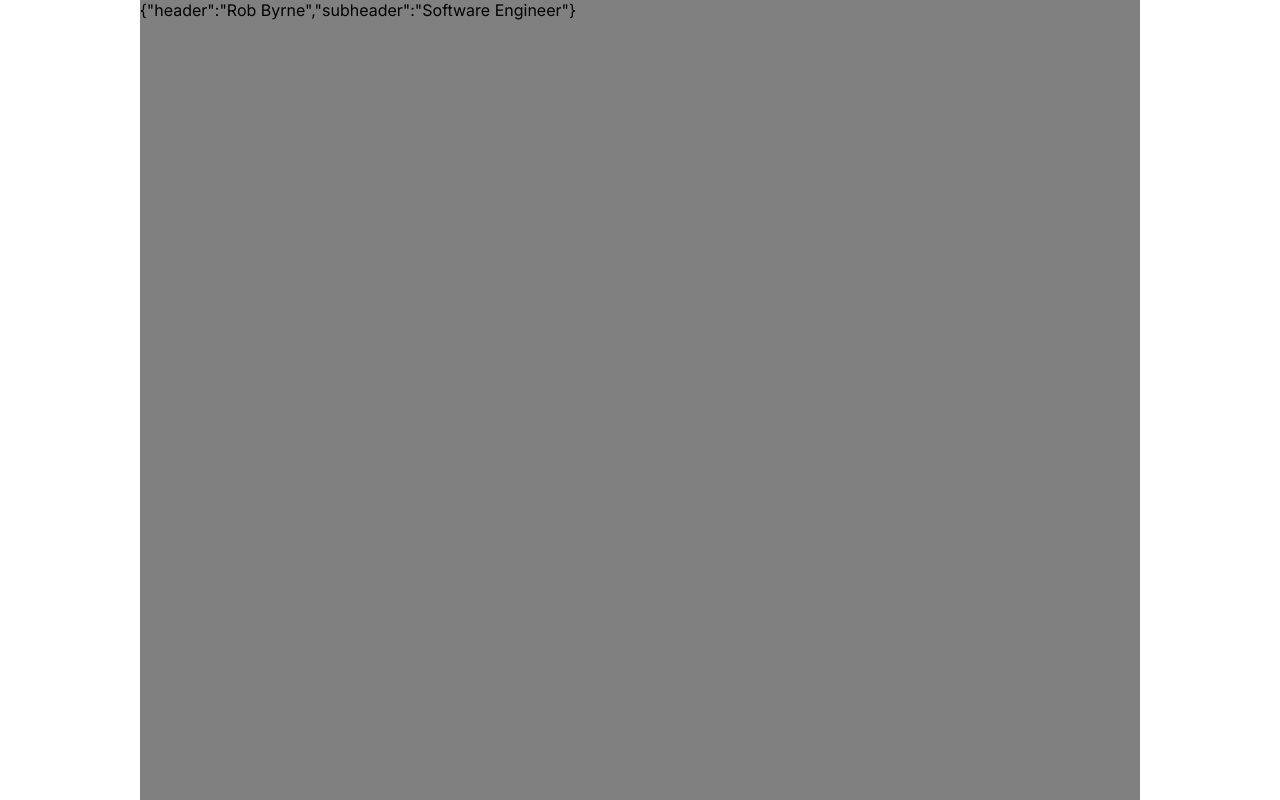
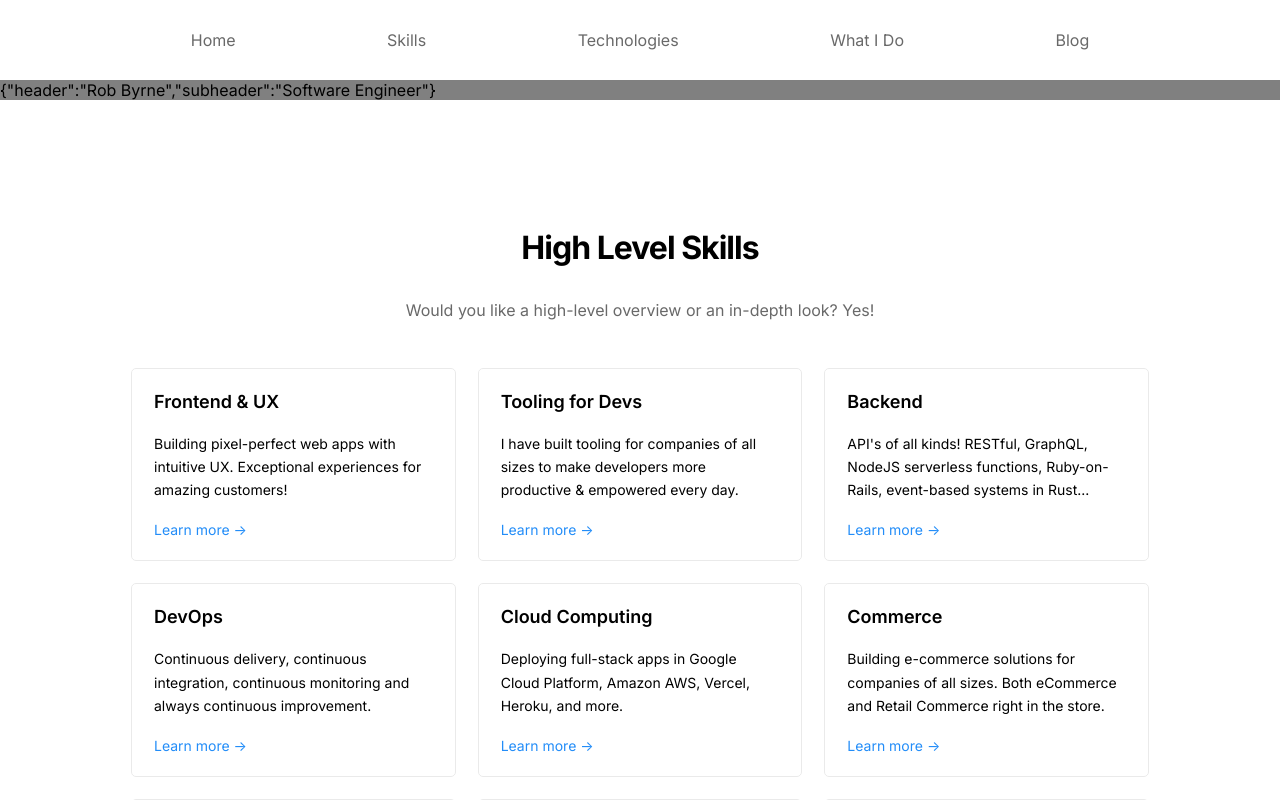
Before and after one commit to leanrob/portfolio-next, a Next.js app: page / in a window 1280 px wide. Built offline with nearby package versions, Linux system fonts and the light colour scheme; no server answers.

Commit message:
Add menu component

```diff
--- a/components/Home/AboutThisSite.tsx
+++ b/components/Home/AboutThisSite.tsx
@@ -2,8 +2,6 @@ import React from 'react'
 
 import { ATSContainer } from './HomeStyles'
 
-const AboutThisSite = ({ data }: any) => (
-    <ATSContainer>{JSON.stringify(data)}</ATSContainer>
-)
+const AboutThisSite = () => <ATSContainer>about this site</ATSContainer>
 
 export default AboutThisSite
--- a/components/Home/HighLevelSkills.tsx
+++ b/components/Home/HighLevelSkills.tsx
@@ -1,5 +1,4 @@
 import React from 'react'
-import Image from 'next/image'
 
 import {
     HLSContainer,
--- a/components/Home/HomeStyles.ts
+++ b/components/Home/HomeStyles.ts
@@ -1,4 +1,36 @@
 import styled from 'styled-components'
+
+// Menu Styles
+
+const MenuContainer = styled.div`
+    width: 100%;
+    display: flex;
+    justify-content: center;
+    align-items: center;
+    background-color: white;
+    min-height: 80px;
+    position: sticky;
+    top: 0;
+`
+
+const MenuItems = styled.div`
+    width: 1050px;
+    height: 60px;
+    display: flex;
+    align-items: center;
+    justify-content: space-around;
+`
+
+const Item = styled.div`
+    margin: 0 10px;
+    color: rgb(105, 105, 105);
+
+    &:hover {
+        color: rgb(0, 0, 0);
+    }
+`
+
+// END - Menu Styles
 
 const ATFContainer = styled.div`
     width: 100%;
@@ -9,11 +41,11 @@ const ATFContainer = styled.div`
 // High Level Skills Styles
 
 const HLSContainer = styled.div`
-    width: 100%;
+    max-width: 1050px;
     display: flex;
     flex-direction: column;
     align-items: center;
-    padding: 6.25rem 0;
+    padding: 6.25rem 1rem;
 `
 
 const SkillsHeader = styled.h2`
@@ -33,7 +65,6 @@ const SkillsSubheader = styled.p`
 const SkillsGrid = styled.div`
     display: grid;
     grid-template-columns: repeat(3, 1fr);
-    //grid-template-rows: 100px 100px 100px;
     column-gap: 22px;
     row-gap: 22px;
 `
@@ -86,11 +117,33 @@ const ATSContainer = styled.div`
     height: 600px;
 `
 
+// Languages and Frameworks Styles
+
 const LAFContainer = styled.div`
     width: 100%;
     background-color: lightpink;
     height: 800px;
 `
+
+const LAFScrollContainer = styled.div`
+    overflow: hidden;
+    white-space: nowrap;
+    width: 100vw;
+    left: calc((100vw - 1000px) / 2);
+`
+
+const LogosRow = styled.div`
+    display: inline-block;
+    white-space: nowrap;
+    overflow: hidden;
+    animation: slide 80s linear infinite;
+`
+
+const LogosContent = styled.div`
+    display: flex;
+`
+
+// END - Languages and Frameworks Styles
 
 const CMContainer = styled.div`
     width: 100%;
@@ -105,9 +158,15 @@ const FooterContainer = styled.div`
 `
 
 export {
+    MenuContainer,
+    MenuItems,
+    Item,
     ATFContainer,
     ATSContainer,
     LAFContainer,
+    LAFScrollContainer,
+    LogosRow,
+    LogosContent,
     CMContainer,
     FooterContainer,
     HLSContainer,
--- a/components/Home/LanguagesAndFrameworks.tsx
+++ b/components/Home/LanguagesAndFrameworks.tsx
@@ -1,9 +1,22 @@
 import React from 'react'
 
-import { LAFContainer } from './HomeStyles'
+import {
+    LAFContainer,
+    LAFScrollContainer,
+    LogosRow,
+    LogosContent,
+} from './HomeStyles'
 
 const LanguagesAndFrameworks = () => (
-    <LAFContainer>Languages and Frameworks</LAFContainer>
+    <LAFContainer>
+        <LAFScrollContainer>
+            <LogosRow>
+                <LogosContent>
+                    <div>stuff</div>
+                </LogosContent>
+            </LogosRow>
+        </LAFScrollContainer>
+    </LAFContainer>
 )
 
 export default LanguagesAndFrameworks
--- /dev/null
+++ b/components/Home/Menu.tsx
@@ -0,0 +1,20 @@
+import React from 'react'
+
+import { MenuContainer, MenuItems, Item } from './HomeStyles'
+
+const Menu = ({ data }: any) => {
+    const menuItems = data.map((item: any, index: number) => {
+        return (
+            <Item key={index}>
+                <a href={item.link}>{item.title}</a>
+            </Item>
+        )
+    })
+    return (
+        <MenuContainer>
+            <MenuItems>{menuItems}</MenuItems>
+        </MenuContainer>
+    )
+}
+
+export default Menu
--- a/components/Home/index.tsx
+++ b/components/Home/index.tsx
@@ -4,6 +4,7 @@ import AboutThisSite from './AboutThisSite'
 import LanguagesAndFrameworks from './LanguagesAndFrameworks'
 import ContactMe from './ContactMe'
 import Footer from './Footer'
+import Menu from './Menu'
 
 export {
     AboveTheFold,
@@ -12,4 +13,5 @@ export {
     LanguagesAndFrameworks,
     ContactMe,
     Footer,
+    Menu,
 }
--- a/data/home.json
+++ b/data/home.json
@@ -1,4 +1,26 @@
 {
+  "menu": [
+    {
+      "title": "Home",
+      "link": "/"
+    },
+    {
+      "title": "Skills",
+      "link": "/"
+    },
+    {
+      "title": "Technologies",
+      "link": "/"
+    },
+    {
+      "title": "What I Do",
+      "link": "/"
+    },
+    {
+      "title": "Blog",
+      "link": "/"
+    }
+  ],
   "aboveTheFold": {
     "header": "Rob Byrne",
     "subheader": "Software Engineer"
--- a/package.json
+++ b/package.json
@@ -9,8 +9,6 @@
     "lint": "next lint"
   },
   "dependencies": {
-    "bcrypt": "^5.0.1",
-    "bcryptjs": "^2.4.3",
     "dotenv": "^10.0.0",
     "next": "12.0.1",
     "react": "17.0.2",
--- a/pages/index.tsx
+++ b/pages/index.tsx
@@ -6,6 +6,7 @@ const dotenv = require('dotenv')
 import { Page, Container } from '../styles/IndexStyles'
 
 import {
+    Menu,
     AboveTheFold,
     AboutThisSite,
     HighLevelSkills,
@@ -15,6 +16,7 @@ import {
 } from '@components/Home'
 
 type HomeData = {
+    menu: any
     aboveTheFold: any
     highLevelSkills: any
 }
@@ -33,12 +35,13 @@ export const getStaticProps = async () => {
 function Home({ data }: InferGetStaticPropsType<typeof getStaticProps>) {
     dotenv.config()
 
-    const { aboveTheFold, highLevelSkills } = data
+    const { aboveTheFold, highLevelSkills, menu } = data
     console.log(data)
 
     return (
         <Page>
             <Container>
+                <Menu data={menu} />
                 <AboveTheFold data={aboveTheFold} />
                 <HighLevelSkills data={highLevelSkills} />
                 <AboutThisSite />
--- a/styles/IndexStyles.ts
+++ b/styles/IndexStyles.ts
@@ -9,9 +9,10 @@ const Page = styled.div`
 `
 
 const Container = styled.div`
-    width: 1000px;
-    max-width: 100vw;
-    background-color: lightblue;
+    width: 100vw;
+    display: flex;
+    flex-direction: column;
+    align-items: center;
 `
 
 export { Page, Container }
```
Also changed, not shown: 2 other files (tests, documents, lock files or other folders).
